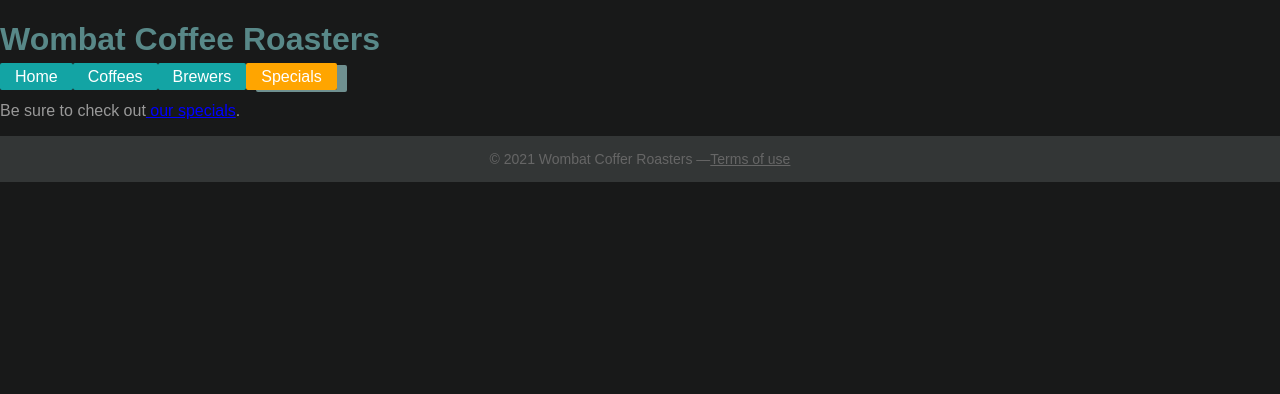
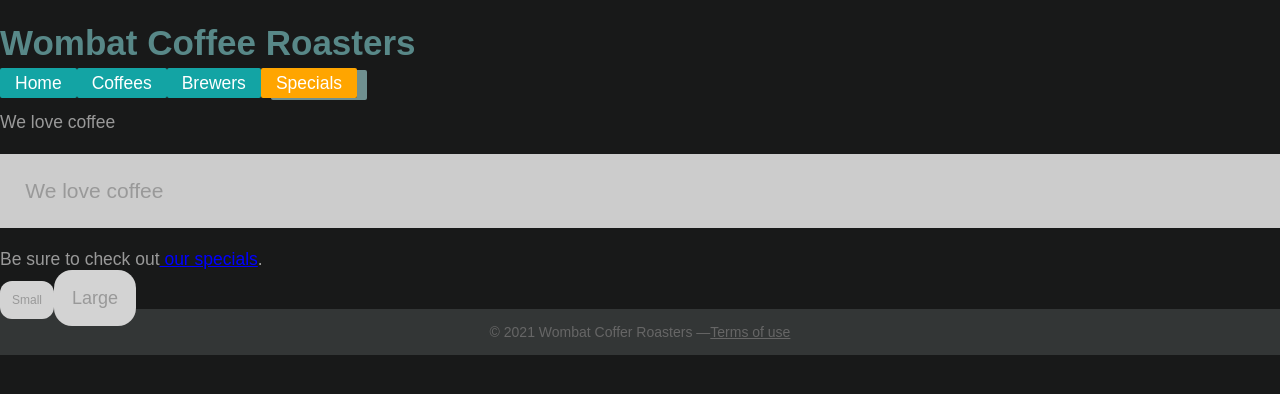
Before and after one commit to layer8games/css-in-depth, a React (Create React App) app: page / in a window 1280 px wide. Shown: the top 394 px of the page. Built offline with nearby package versions, Linux system fonts and the light colour scheme.

Commit message:
Halfway through chapter 2

```diff
--- a/src/App.css
+++ b/src/App.css
@@ -1,6 +1,11 @@
+:root {
+  font-size: 0.875em;
+}
+
 body {
   background-color: #181919;
   font-family: sans-serif;
+  font-size: 1.25rem;
   color: #999999;
 }
 
@@ -48,3 +53,23 @@ a:link {
   color: inherit;
   text-decoration: underline;
 }
+
+.box {
+  padding: 1em;
+  border-radius: 1em;
+  background-color: lightgray;
+}
+
+.box-small {
+  font-size: 12px;
+}
+
+.box-large {
+  font-size: 18px;
+}
+
+.slogan {
+  font-size: 1.2em;
+  padding: 1.2em;
+  background-color: #ccc;
+}
--- a/src/App.js
+++ b/src/App.js
@@ -16,10 +16,16 @@ function App() {
         </nav>
       </header>
       <main>
+        <body>
+          We love coffee
+          <p className="slogan">We love coffee</p>
+        </body>
         <p>
           Be sure to check out
           <a href="/specials" className="featured"> our specials</a>.
         </p>
+        <span className="box box-small">Small</span>
+        <span className="box box-large">Large</span>
       </main>
       <footer className="footer">
         &copy; 2021 Wombat Coffer Roasters &mdash;
```
